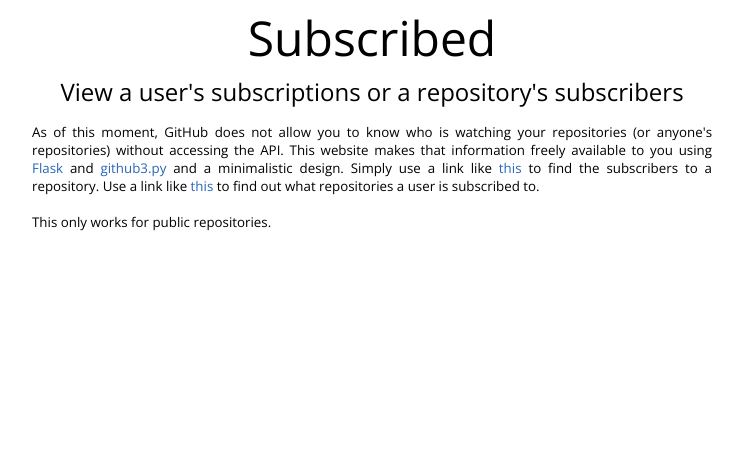
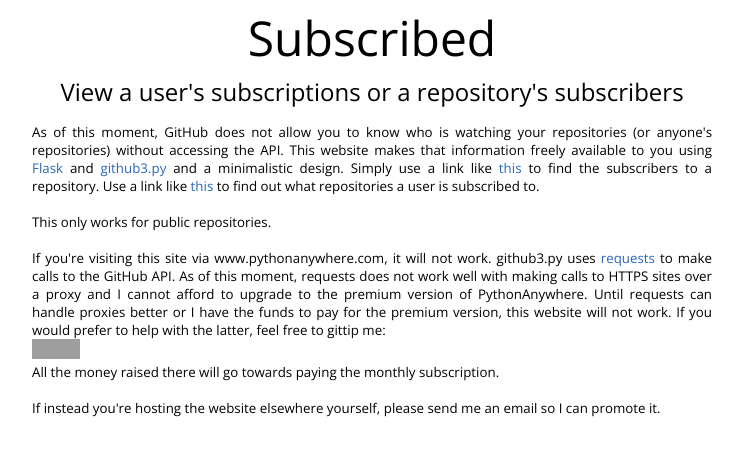
Before and after one commit to sigmavirus24/subscribed, a Flask app: page / in a window 1280 px wide. Shown: the top 456 px of the page, without its empty margins (268-1011 px from the left). Run offline with Flask 2, Linux system fonts and the light colour scheme; grey boxes are pictures that could not be loaded.

Commit message:
Update the index with a warning and gittip.

```diff
--- a/subscribed/templates/index.html
+++ b/subscribed/templates/index.html
@@ -27,4 +27,20 @@
 to find out what repositories a user is subscribed to.
 <br /><br />
 This only works for public repositories.
+<br /><br />
+If you're visiting this site via www.pythonanywhere.com, it will not work.
+github3.py uses <a href="http://python-requests.org">requests</a> to make
+calls to the GitHub API. As of this moment, requests does not work well with
+making calls to HTTPS sites over a proxy and I cannot afford to upgrade to the
+premium version of PythonAnywhere. Until requests can handle proxies better or
+I have the funds to pay for the premium version, this website will not work.
+If you would prefer to help with the latter, feel free to gittip me:<br />
+<iframe style="border: 0; margin: 0; padding: 0;"
+            src="https://www.gittip.com/sigmavirus24/widget.html"
+                    width="48pt" height="20pt"></iframe>
+<br />
+All the money raised there will go towards paying the monthly subscription.
+<br /><br />
+If instead you're hosting the website elsewhere yourself, please send me an
+email so I can promote it.
 {% endblock %}
```
